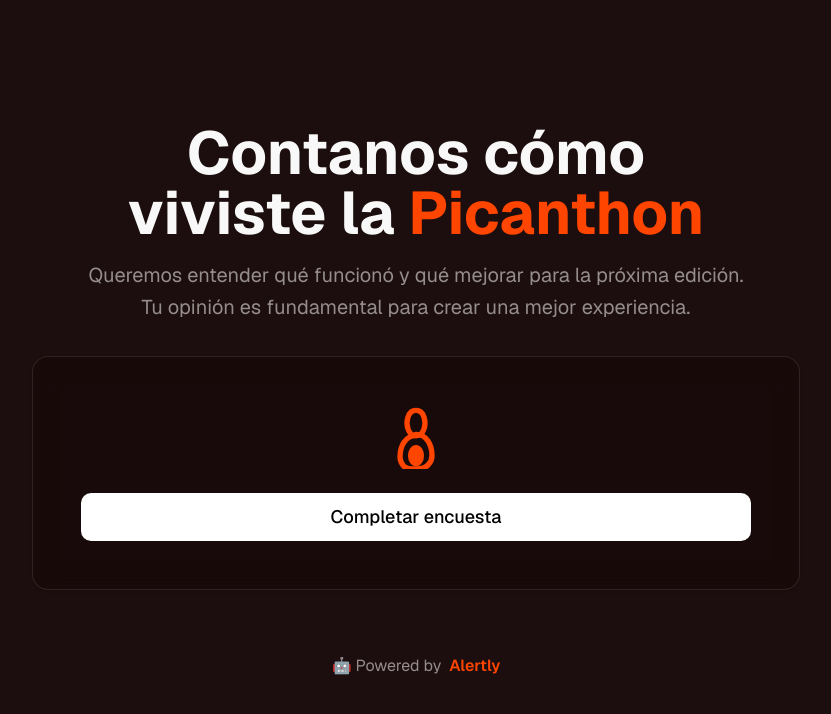
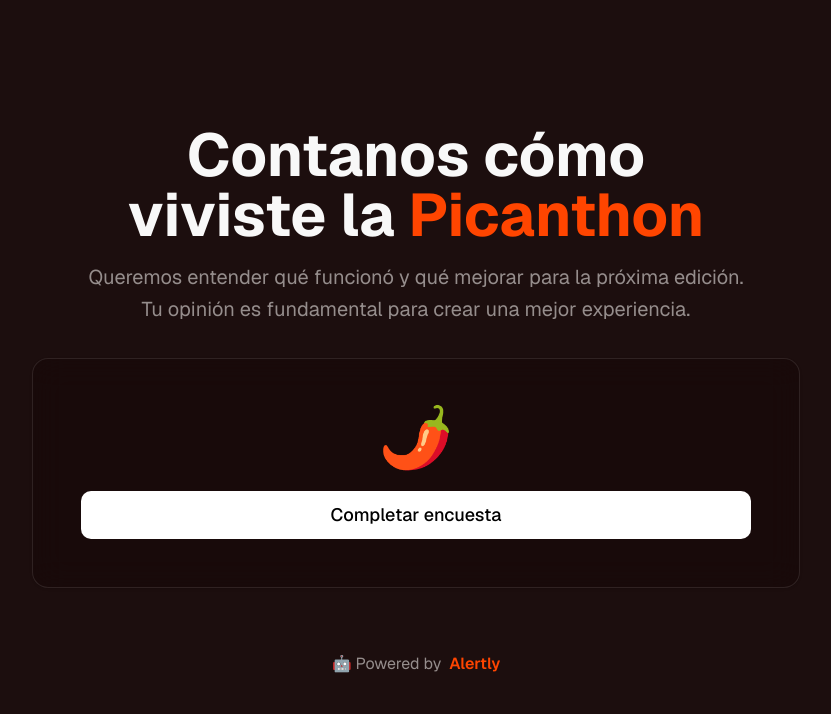
Before and after one commit to Benja301205/Encuesta-Picanthon-2-, a Next.js app: page / in a window 1280 px wide. Shown: the top 714 px of the page, without its empty margins (224-1055 px from the left). Built offline with nearby package versions, Linux system fonts and the light colour scheme.

Commit message:
Fix: reemplazar SVG feo de chili por emoji 🌶️
🤖 Generated with Claude Code

Co-Authored-By: Claude <noreply@anthropic.com>

```diff
--- a/app/page.tsx
+++ b/app/page.tsx
@@ -18,23 +18,8 @@ export default function HomePage() {
 
         <Card className="bg-card backdrop-blur-lg border-white/10 p-8 md:p-12">
           <div className="space-y-6">
-            <div className="flex justify-center">
-              <svg
-                xmlns="http://www.w3.org/2000/svg"
-                width="64"
-                height="64"
-                viewBox="0 0 24 24"
-                fill="none"
-                stroke="currentColor"
-                strokeWidth="2"
-                strokeLinecap="round"
-                strokeLinejoin="round"
-                className="text-[#ff4500]"
-              >
-                <path d="M12 2c-1.5 0-2.5 1-3 2.5-.5 1.5-.5 3 0 4.5.5 1.5 1.5 2.5 3 2.5s2.5-1 3-2.5c.5-1.5.5-3 0-4.5C14.5 3 13.5 2 12 2z" />
-                <path d="M12 11.5c-2 0-3.5 1-4.5 2.5-1 1.5-1.5 3.5-1.5 5.5 0 1.5.5 2.5 1.5 3.5s2.5 1 4.5 1 3.5-.5 4.5-1.5 1.5-2 1.5-3.5c0-2-.5-4-1.5-5.5-1-1.5-2.5-2.5-4.5-2.5z" />
-                <ellipse cx="12" cy="19" rx="2" ry="3" fill="currentColor" />
-              </svg>
+            <div className="flex justify-center text-6xl">
+              🌶️
             </div>
             <Button
               asChild
```
